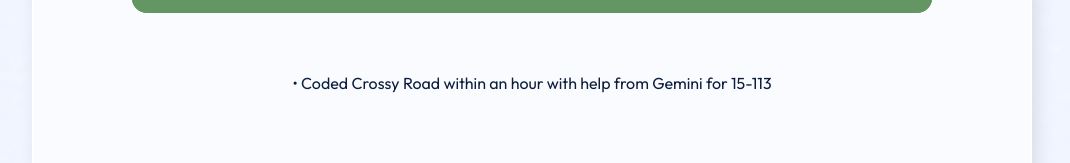
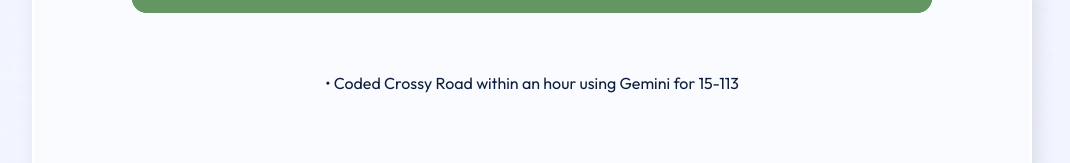
Before and after one commit to GRI3FER/anshgandhi.github.io, a plain HTML site: page projects.html in a window 1280 px wide. Shown: the part 3046-3209 px from the top of the page, without its empty margins (108-1178 px from the left). Drawn offline with Linux system fonts and the light colour scheme.

Commit message:
semantics

```diff
--- a/projects.html
+++ b/projects.html
@@ -67,7 +67,7 @@
             </div>
 
             <ul style="list-style: none; padding: 15px; margin: 0;">
-                <li>• Coded Crossy Road within an hour with help from Gemini for 15-113</li>
+                <li>• Coded Crossy Road within an hour using Gemini for 15-113</li>
             </ul>
         </div>
     </main>
```
